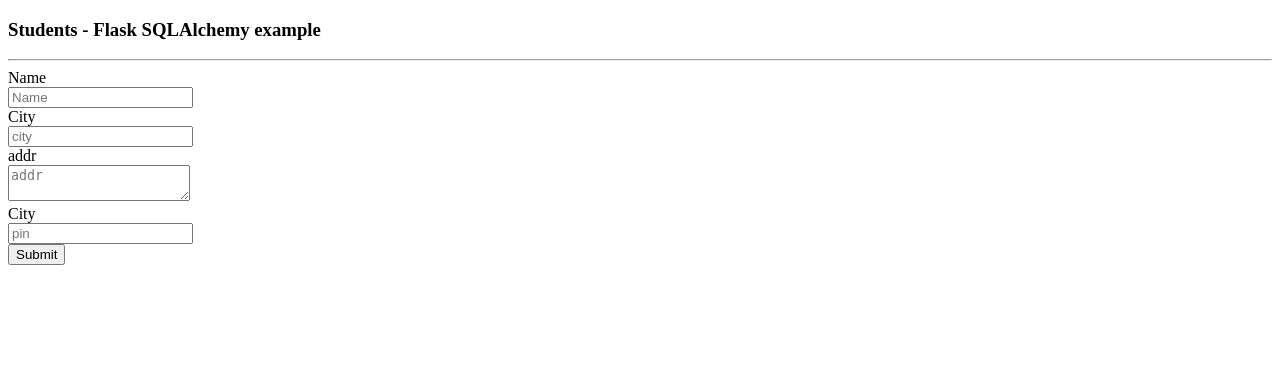
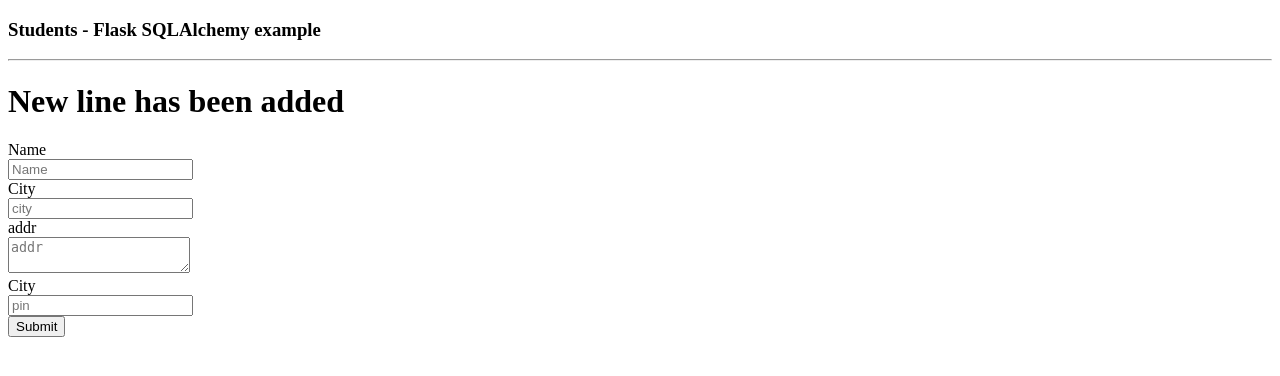
Before and after one commit to Jhonnyhere/testing, a Flask app: page /new in a window 1280 px wide. Shown: the top 376 px of the page. Run offline with Flask 2, Linux system fonts and the light colour scheme.

Commit message:
newmodel

```diff
--- a/templates/new.html
+++ b/templates/new.html
@@ -12,6 +12,7 @@
       {%- endfor %}
 
       <form action = "{{ request.path }}" method = "post">
+         <h1>New line has been added </h1>
          <label for = "name">Name</label><br>
          <input type = "text" name = "name" placeholder = "Name" /><br>
          <label for = "email">City</label><br>
@@ -21,6 +22,7 @@
          <label for = "PIN">City</label><br>
          <input type = "text" name = "pin" placeholder = "pin" /><br>
          <input type = "submit" value = "Submit" />
+
       </form>
 
    </body>
```
